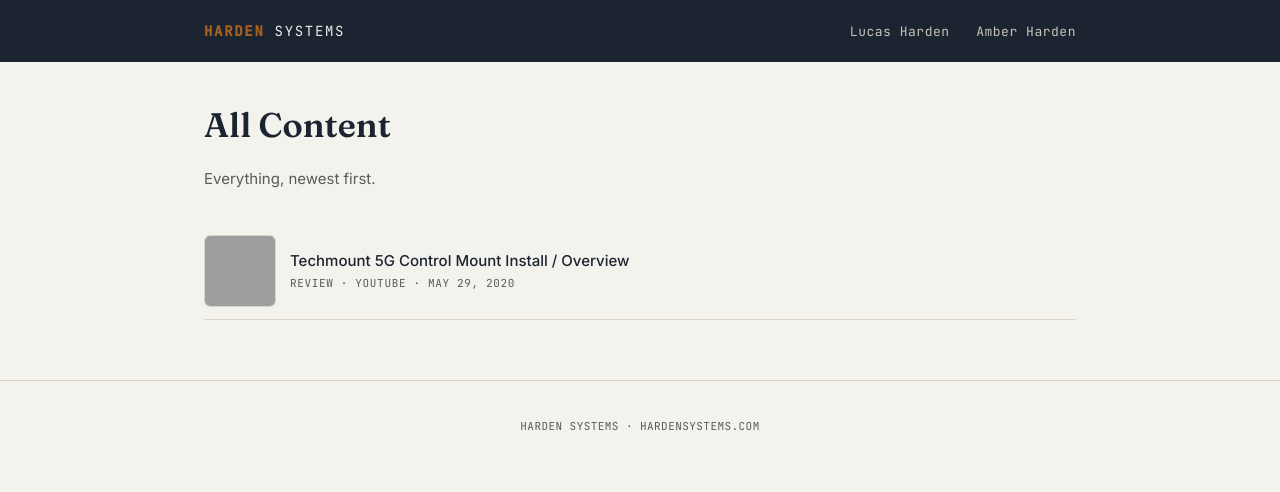
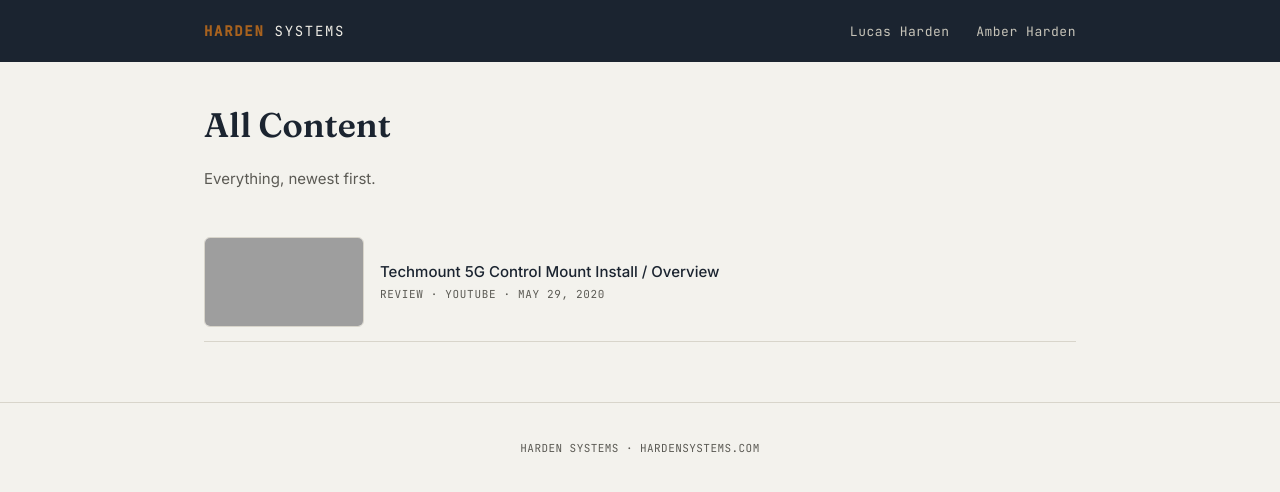
Before and after one commit to hardensystems/hardensystems.github.io, a Jekyll site: the page built from archive.md, in a window 1280 px wide. Shown: the top 492 px of the page. Built offline with Jekyll 4.4.1, drawn with Linux system fonts in a browser that asks for light colours; grey boxes are pictures that could not be loaded.

Commit message:
Update style.css

```diff
--- a/assets/css/style.css
+++ b/assets/css/style.css
@@ -48,9 +48,9 @@ body{
 .divider .rule{flex:1;height:1px;background:var(--line)}
 
 .latest-list{display:flex;flex-direction:column;gap:0}
-.latest-item{display:flex;align-items:center;gap:14px;padding:12px 0;border-bottom:1px solid var(--line);text-decoration:none;color:var(--ink)}
+.latest-item{display:flex;align-items:center;gap:16px;padding:14px 0;border-bottom:1px solid var(--line);text-decoration:none;color:var(--ink)}
 .latest-item:hover .title{color:var(--brass-dark)}
-.latest-thumb{width:72px;height:72px;object-fit:cover;border-radius:6px;flex-shrink:0;background:var(--panel);border:1px solid var(--line)}
+.latest-thumb{width:160px;aspect-ratio:16/9;object-fit:cover;border-radius:6px;flex-shrink:0;background:var(--panel);border:1px solid var(--line)}
 .latest-text{display:flex;flex-direction:column;min-width:0}
 .latest-text .title{font-weight:500;font-size:15px}
 .latest-text .tag{font-family:var(--mono);font-size:11px;color:var(--text-soft);text-transform:uppercase;letter-spacing:.06em;margin-top:2px}
@@ -91,5 +91,5 @@ footer p{font-family:var(--mono);font-size:11px;color:var(--text-soft);letter-sp
   .shop-thumbs{grid-template-columns:1fr}
   .site-header .wrap{flex-direction:column;gap:10px}
   .nav a{margin-left:0;margin-right:16px}
-  .latest-thumb{width:56px;height:56px}
+  .latest-thumb{width:110px}
 }
```
